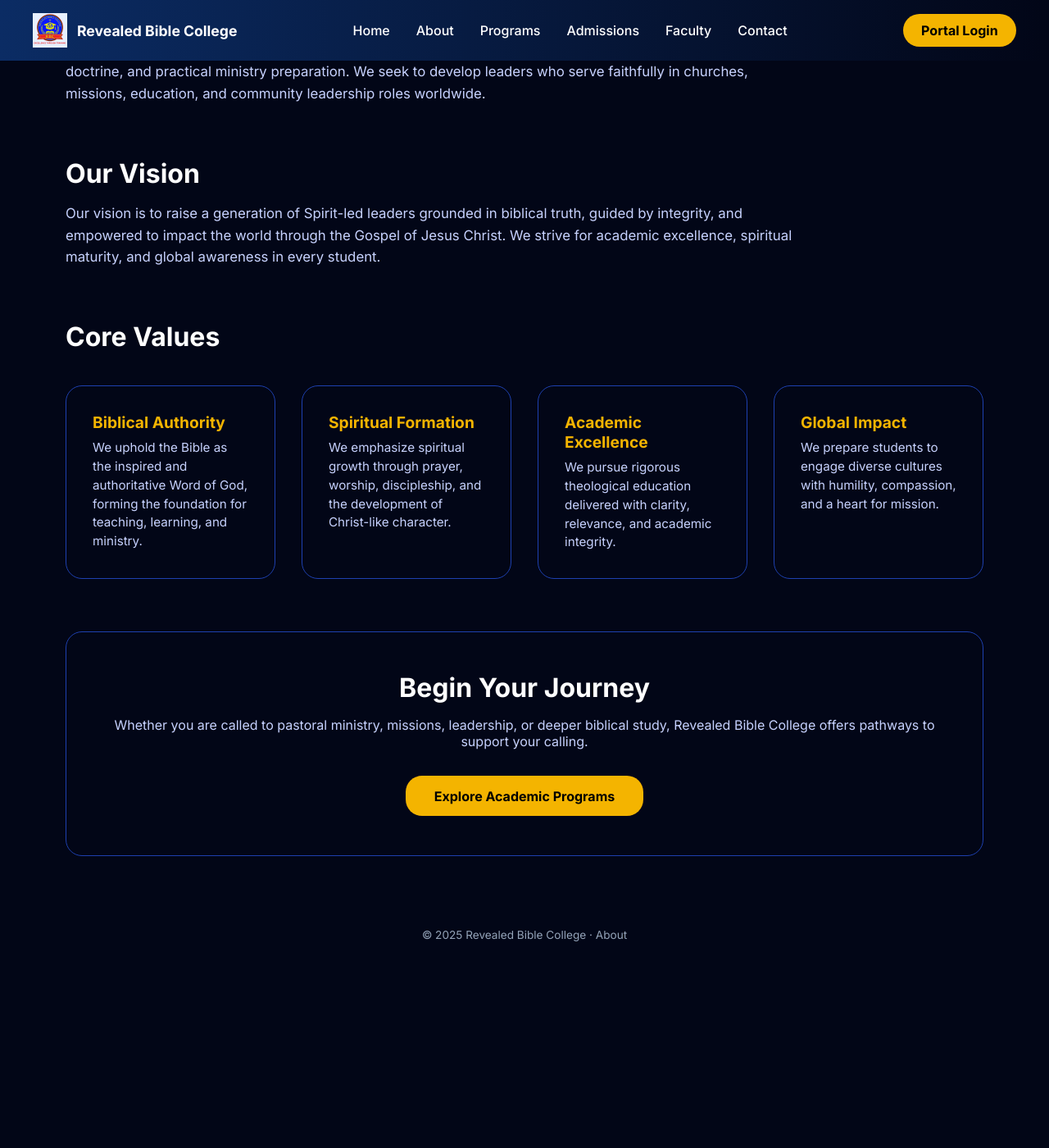
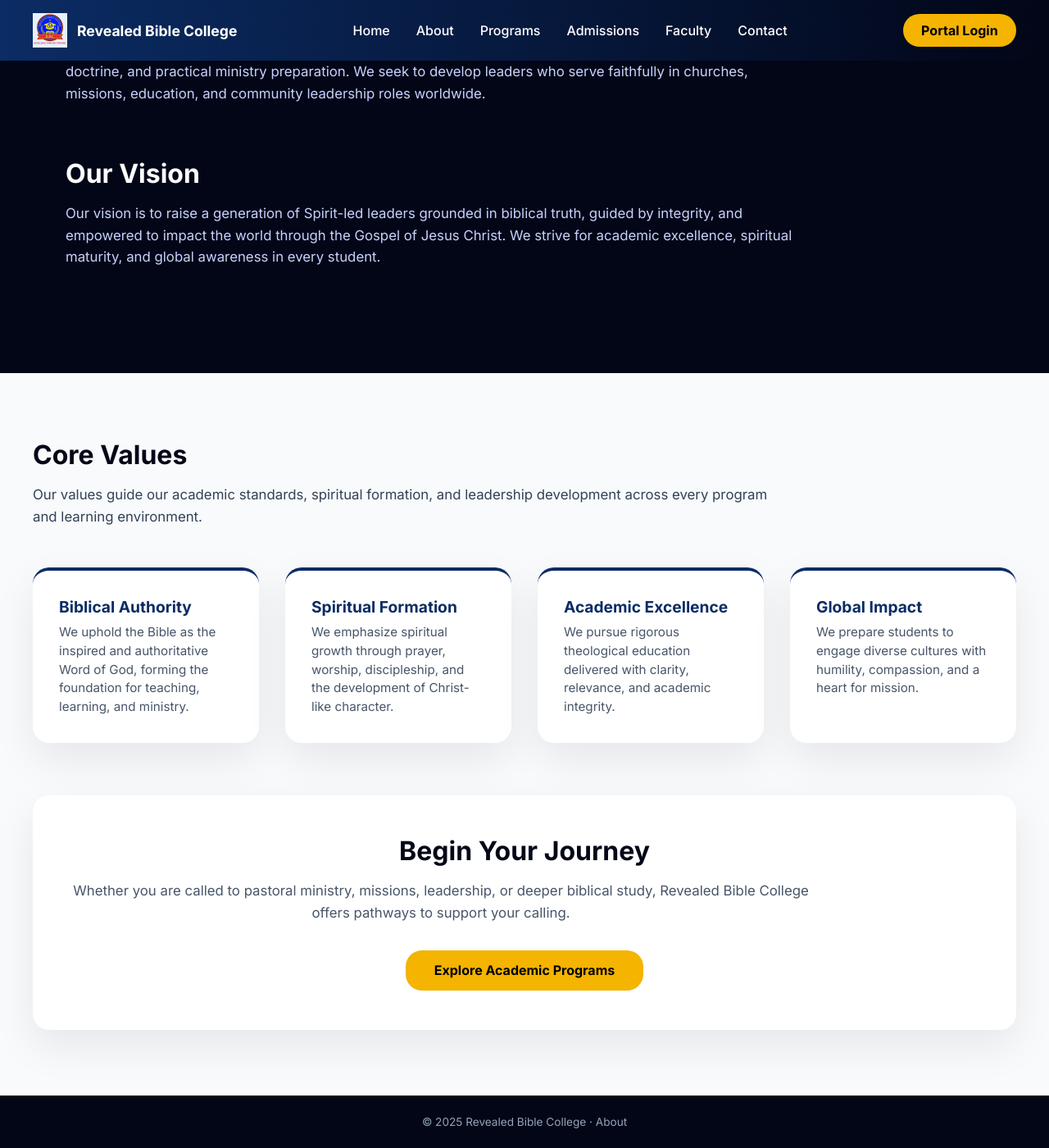
Before and after one commit to WillieKM/my-student-portal, a Jekyll site: the page about.html, which Jekyll copies as it is, in a window 1280 px wide and 1400 px high, scrolled down 462 px. Shown: the whole window at 82% size. Built offline with Jekyll 4.4.1, drawn with Linux system fonts in a browser that asks for light colours; before the commit the page ends 1634 px from its top, so only the background shows below that.

Commit message:
Update about.html

```diff
--- a/about.html
+++ b/about.html
@@ -111,9 +111,9 @@
       color: var(--text-muted);
     }
 
-    /* ================= CONTENT ================= */
+    /* ================= DARK CONTENT ================= */
 
-    .content {
+    .content-dark {
       max-width: 1200px;
       margin: auto;
       padding: 4rem 2.5rem;
@@ -135,52 +135,80 @@
       font-size: 1.05rem;
     }
 
-    /* ================= VALUES ================= */
+    /* ================= LIGHT SECTION ================= */
+
+    .light-section {
+      background: #f8fafc;
+      color: #020617;
+      padding: 5rem 2.5rem;
+    }
+
+    .light-inner {
+      max-width: 1200px;
+      margin: auto;
+    }
+
+    .light-section h2 {
+      font-size: 2rem;
+      margin-bottom: 1rem;
+      color: #020617;
+    }
+
+    .light-section p {
+      max-width: 900px;
+      color: #334155;
+      line-height: 1.6;
+      font-size: 1.05rem;
+    }
+
+    /* ================= VALUES (LIGHT) ================= */
 
     .values-grid {
-      margin-top: 2.5rem;
+      margin-top: 3rem;
       display: grid;
       grid-template-columns: repeat(auto-fit, minmax(240px, 1fr));
       gap: 2rem;
     }
 
     .value-card {
-      border: 1px solid #1e40af;
+      background: white;
       border-radius: var(--radius);
       padding: 2rem;
-      background: #020617;
+      box-shadow: 0 20px 50px rgba(2, 6, 23, 0.08);
+      border-top: 4px solid var(--navy);
     }
 
     .value-card h3 {
       font-size: 1.2rem;
-      color: var(--gold);
+      color: var(--navy);
       margin-bottom: 0.5rem;
     }
 
     .value-card p {
       font-size: 0.95rem;
-      color: var(--text-muted);
+      color: #475569;
       line-height: 1.5;
     }
 
-    /* ================= CTA ================= */
+    /* ================= CTA (LIGHT) ================= */
 
     .cta {
       margin-top: 4rem;
       padding: 3rem;
       text-align: center;
-      border: 1px solid #1e40af;
+      background: white;
       border-radius: var(--radius);
-      background: #020617;
+      box-shadow: 0 20px 50px rgba(2, 6, 23, 0.08);
     }
 
     .cta h2 {
       font-size: 2rem;
       margin-bottom: 1rem;
+      color: #020617;
     }
 
     .cta p {
-      color: var(--text-muted);
+      color: #475569;
       margin-bottom: 2rem;
     }
 
@@ -200,6 +228,7 @@
       padding: 1.5rem;
       font-size: 0.85rem;
       color: #94a3b8;
+      background: var(--navy-dark);
     }
 
     /* ================= RESPONSIVE ================= */
@@ -243,7 +272,7 @@
   </p>
 </section>
 
-<section class="content">
+<section class="content-dark">
 
   <div class="section">
     <h2>Our Mission</h2>
@@ -264,10 +293,19 @@
     </p>
   </div>
 
-  <div class="section">
+</section>
+
+<section class="light-section">
+  <div class="light-inner">
+
     <h2>Core Values</h2>
+    <p>
+      Our values guide our academic standards, spiritual formation,
+      and leadership development across every program and learning environment.
+    </p>
 
     <div class="values-grid">
+
       <div class="value-card">
         <h3>Biblical Authority</h3>
         <p>
@@ -299,7 +337,7 @@
           compassion, and a heart for mission.
         </p>
       </div>
-    </div>
+
     </div>
 
     <div class="cta">
@@ -312,6 +350,7 @@
       <a href="programs.html">Explore Academic Programs</a>
     </div>
 
+  </div>
 </section>
 
 <footer>
```
Lines whose indentation alone changed are shown as unchanged.
